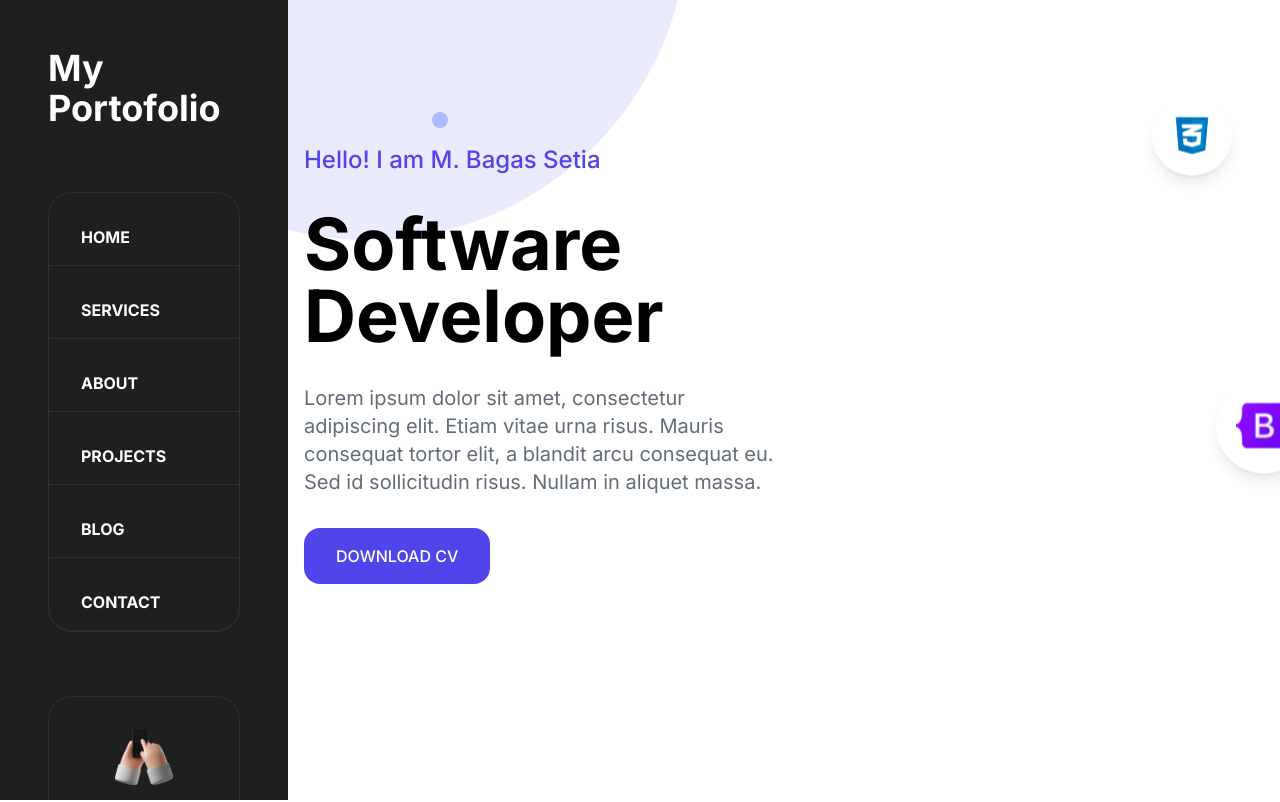
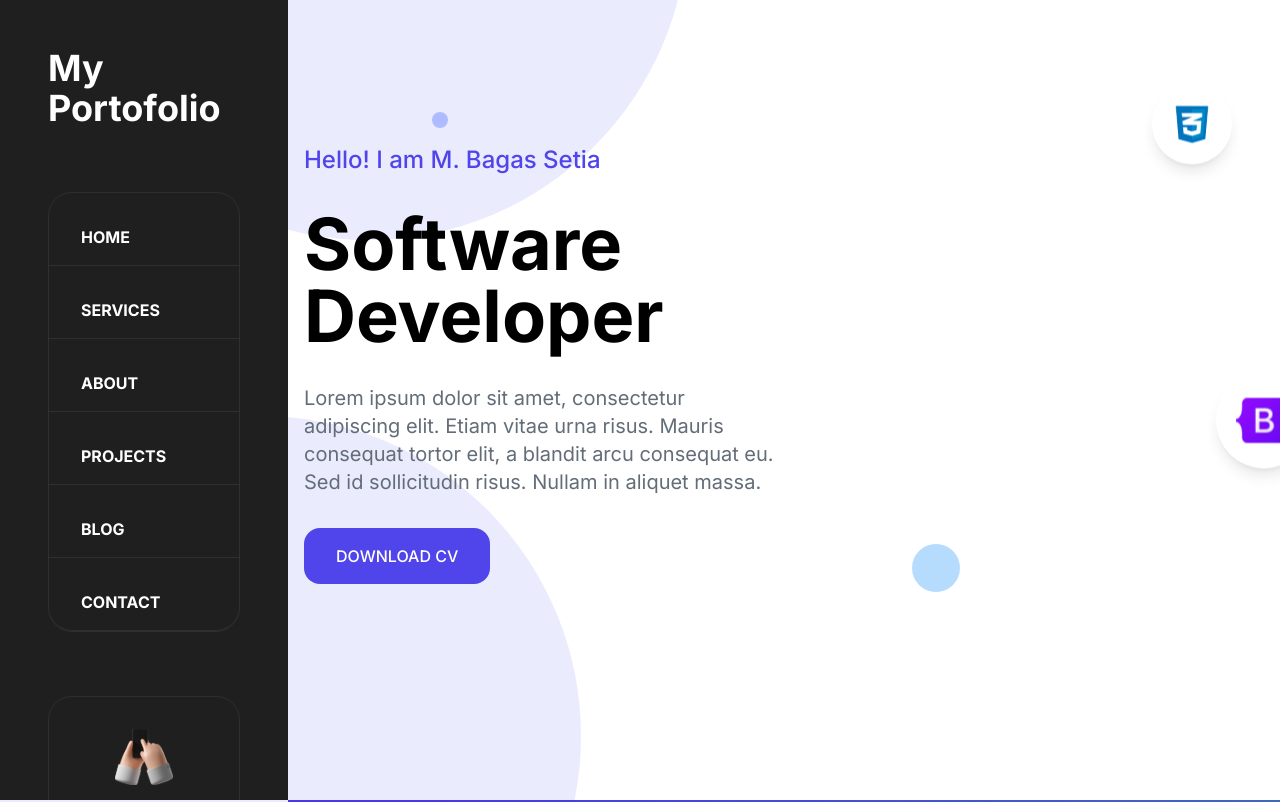
Before and after one commit to FieryInferno/my-portofolio, a Next.js app: page / in a window 1280 px wide. Shown: the top 802 px of the page. Built offline with nearby package versions, Linux system fonts and the light colour scheme.

Commit message:
fix navbar

```diff
--- a/src/components/hero.tsx
+++ b/src/components/hero.tsx
@@ -52,17 +52,18 @@ export default () => {
                         <div className="my-8 text-4xl font-bold lg:text-7xl">Software Developer</div>
                         <div className="text-[#636D78] text-xl mb-8">Lorem ipsum dolor sit amet, consectetur adipiscing elit. Etiam vitae urna risus. Mauris consequat tortor elit, a blandit arcu consequat eu. Sed id sollicitudin risus. Nullam in aliquet massa.</div>
                         <Button>DOWNLOAD CV</Button>
-                        <div className="icon-wrapper w-20 h-20 right-8 -bottom-16 lg:bottom-3/4">
+                        <div className="icon-wrapper w-20 h-20 right-8 top-16 lg:bottom-3/4">
                             <Image src={html} alt="HTML" />
                         </div>
                     </div>
-                    <div className="lg:basis-1/2"></div>
-                </div>
-                <div className="h-screen relative">
-                    <div className="icon-wrapper w-24 h-24 -right-12 top-1/3 lg:-top-[15rem]">
-                        <Image src={bootstrap} alt="boostrap" />
+                    <div className="lg:basis-1/2">
+                        <div className="h-screen relative">
+                            <div className="icon-wrapper w-24 h-24 -right-12 top-1/3 lg:top-[22rem]">
+                                <Image src={bootstrap} alt="boostrap" />
+                            </div>
+                            <div className="little-circle bottom-52 bg-[#B6DCFD] w-12 h-12 left-32 -translate-y-4" ref={circle2}></div>
+                        </div>
                     </div>
-                    <div className="little-circle bottom-52 bg-[#B6DCFD] w-12 h-12 left-32 -translate-y-4" ref={circle2}></div>
                 </div>
             </div>
         </div>
```
